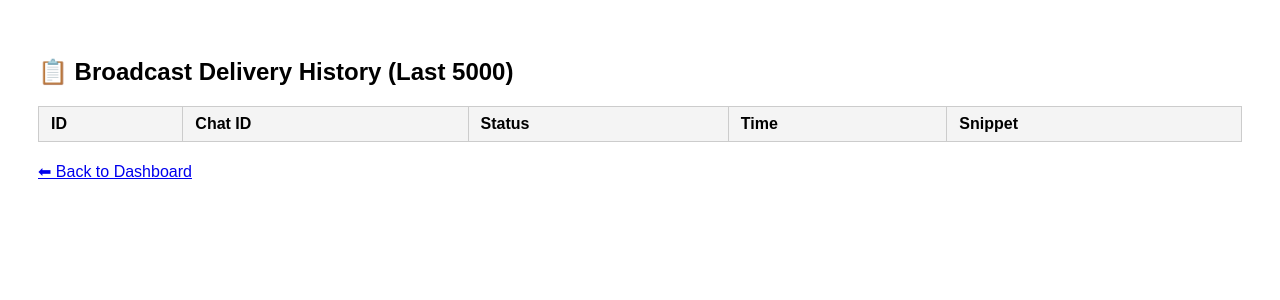
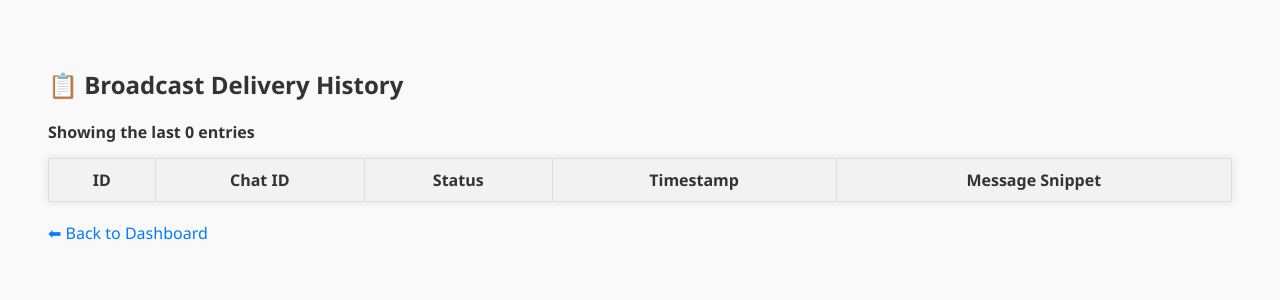
Before and after one commit to hood254b/hoodie, a Flask app: page /broadcast-history in a window 1280 px wide. Shown: the top 300 px of the page. Run offline with Flask 3, Linux system fonts and the light colour scheme; tables that the repository leaves empty hold one stand-in row (values such as "Sample post"); data that the repository does not hold is empty.

Commit message:
Create styled broadcast history page

```diff
--- a/templates/broadcast_history.html
+++ b/templates/broadcast_history.html
@@ -1,40 +1,69 @@
 <!DOCTYPE html>
 <html>
 <head>
-    <title>Broadcast History</title>
+    <title>📋 Broadcast History</title>
     <style>
         body {
-            font-family: Arial, sans-serif;
-            padding: 30px;
+            font-family: 'Segoe UI', sans-serif;
+            background: #f9f9f9;
+            padding: 40px;
+            color: #333;
+        }
+        h2 {
+            margin-bottom: 20px;
+        }
+        .summary {
+            font-weight: bold;
+            margin-bottom: 15px;
         }
         table {
             width: 100%;
             border-collapse: collapse;
-            margin-top: 1em;
+            background: white;
+            box-shadow: 0 0 8px rgba(0,0,0,0.1);
         }
         th, td {
-            border: 1px solid #ccc;
-            padding: 8px 12px;
-            text-align: left;
+            padding: 10px 12px;
+            border: 1px solid #ddd;
         }
         th {
-            background-color: #f4f4f4;
+            background: #f2f2f2;
         }
-        .success { color: green; }
-        .failure { color: red; }
-        .back { margin-top: 20px; display: inline-block; }
+        .success {
+            color: green;
+            font-weight: bold;
+        }
+        .failure {
+            color: red;
+            font-weight: bold;
+        }
+        .back-link {
+            margin-top: 20px;
+            display: inline-block;
+            color: #007BFF;
+            text-decoration: none;
+        }
+        .back-link:hover {
+            text-decoration: underline;
+        }
     </style>
 </head>
 <body>
-    <h2>📋 Broadcast Delivery History (Last 5000)</h2>
+
+    <h2>📋 Broadcast Delivery History</h2>
+
+    <div class="summary">
+        Showing the last {{ logs|length }} entries
+    </div>
+
     <table>
         <thead>
             <tr>
                 <th>ID</th>
                 <th>Chat ID</th>
                 <th>Status</th>
-                <th>Time</th>
-                <th>Snippet</th>
+                <th>Timestamp</th>
+                <th>Message Snippet</th>
             </tr>
         </thead>
         <tbody>
@@ -42,7 +71,7 @@
             <tr>
                 <td>{{ log.id }}</td>
                 <td>{{ log.chat_id }}</td>
-                <td class="{{ log.status }}">{{ log.status|capitalize }}</td>
+                <td class="{{ log.status }}">{{ log.status.capitalize() }}</td>
                 <td>{{ log.timestamp }}</td>
                 <td>{{ log.message_snippet }}</td>
             </tr>
@@ -50,6 +79,7 @@
         </tbody>
     </table>
 
-    <a class="back" href="/dashboard">⬅ Back to Dashboard</a>
+    <a href="/dashboard" class="back-link">⬅ Back to Dashboard</a>
+
 </body>
 </html>
```
